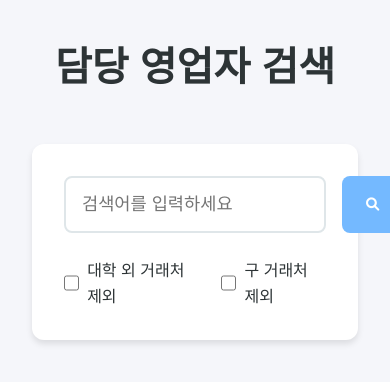
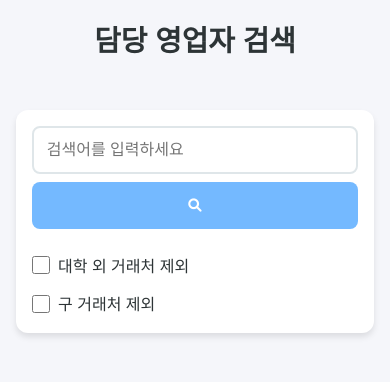
Before and after one commit to kxowls/find_sales, a website: page index.html in a window 390 px wide. Drawn offline with Linux system fonts and the light colour scheme; no server answers.

Commit message:
모바일 환경 UI 개선: 반응형 디자인 강화 및 뷰포트 설정 수정

```diff
--- a/index.html
+++ b/index.html
@@ -2,7 +2,7 @@
 <html lang="ko">
 <head>
     <meta charset="UTF-8">
-    <meta name="viewport" content="width=device-width, initial-scale=1.0">
+    <meta name="viewport" content="width=device-width, initial-scale=1.0, maximum-scale=1.0, user-scalable=no">
     <title>담당 영업자 검색</title>
     <link rel="stylesheet" href="styles.css">
     <link rel="stylesheet" href="https://fonts.googleapis.com/css2?family=Noto+Sans+KR:wght@400;500;700&display=swap">
--- a/styles.css
+++ b/styles.css
@@ -180,13 +180,63 @@ header h1 {
 
 /* 반응형 디자인 */
 @media (max-width: 768px) {
-    .search-container {
-        flex-direction: column;
+    .container {
+        padding: 1rem;
     }
 
-    table {
-        display: block;
-        overflow-x: auto;
+    .search-box {
+        flex-direction: column;
+        gap: 0.5rem;
+    }
+
+    #search-button {
+        width: 100%;
+        padding: 1rem;
+    }
+
+    .filter-options {
+        flex-direction: column;
+        align-items: flex-start;
+        gap: 0.8rem;
+    }
+
+    .company-grid {
+        grid-template-columns: 1fr;
+    }
+
+    .results-header, .detail-header {
+        flex-direction: column;
+        gap: 1rem;
+        align-items: flex-start;
+    }
+
+    #back-to-search, #back-to-results {
+        width: 100%;
+        justify-content: center;
+    }
+
+    .company-details {
+        grid-template-columns: 1fr;
+    }
+
+    .detail-group {
+        padding: 1rem;
+    }
+
+    header h1 {
+        font-size: 1.8rem;
+    }
+}
+
+/* 더 작은 모바일 화면 대응 */
+@media (max-width: 480px) {
+    .search-section, .results-section, .detail-section {
+        padding: 1rem;
+    }
+
+    #search-input {
+        padding: 0.8rem;
+        font-size: 1rem;
     }
 }
 
```
